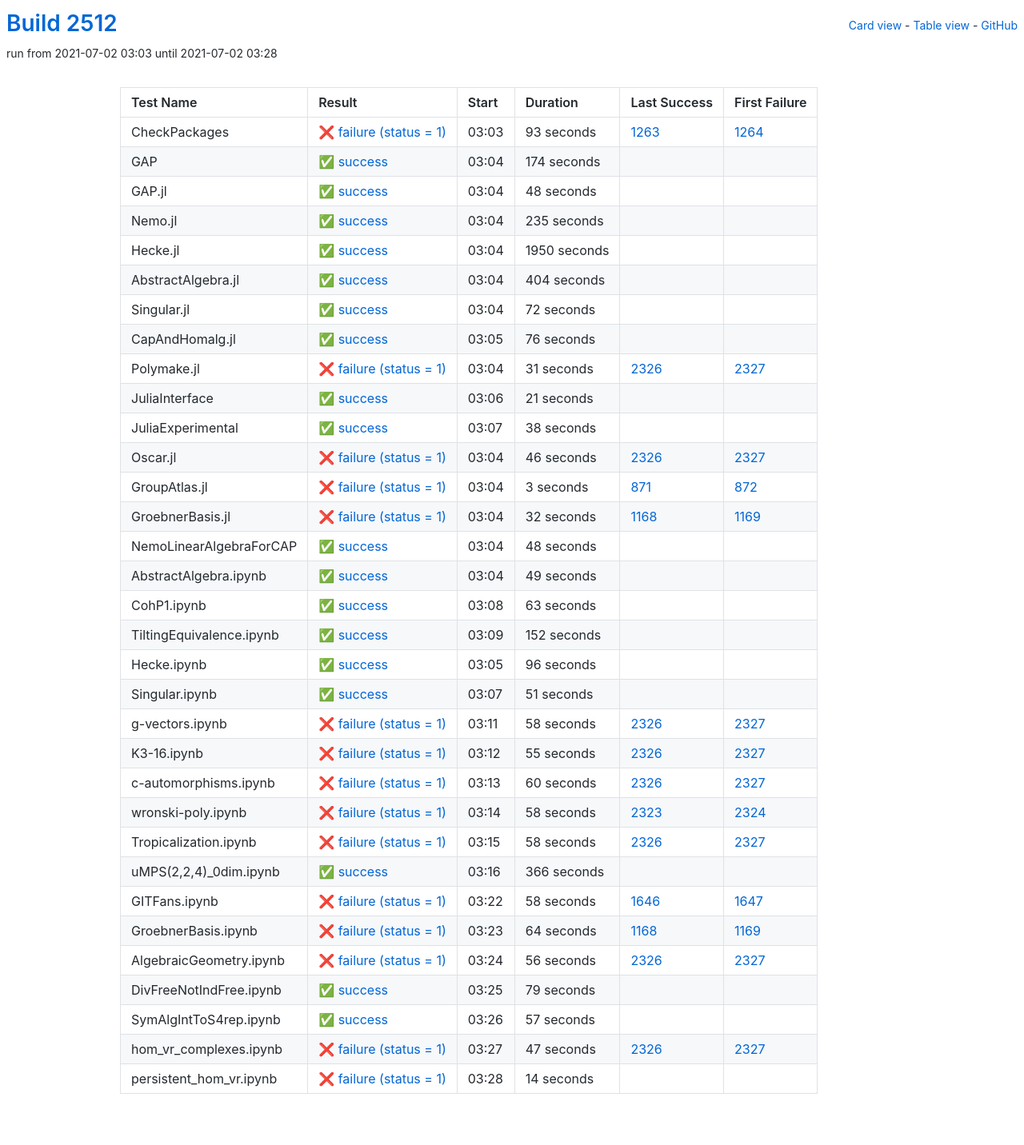
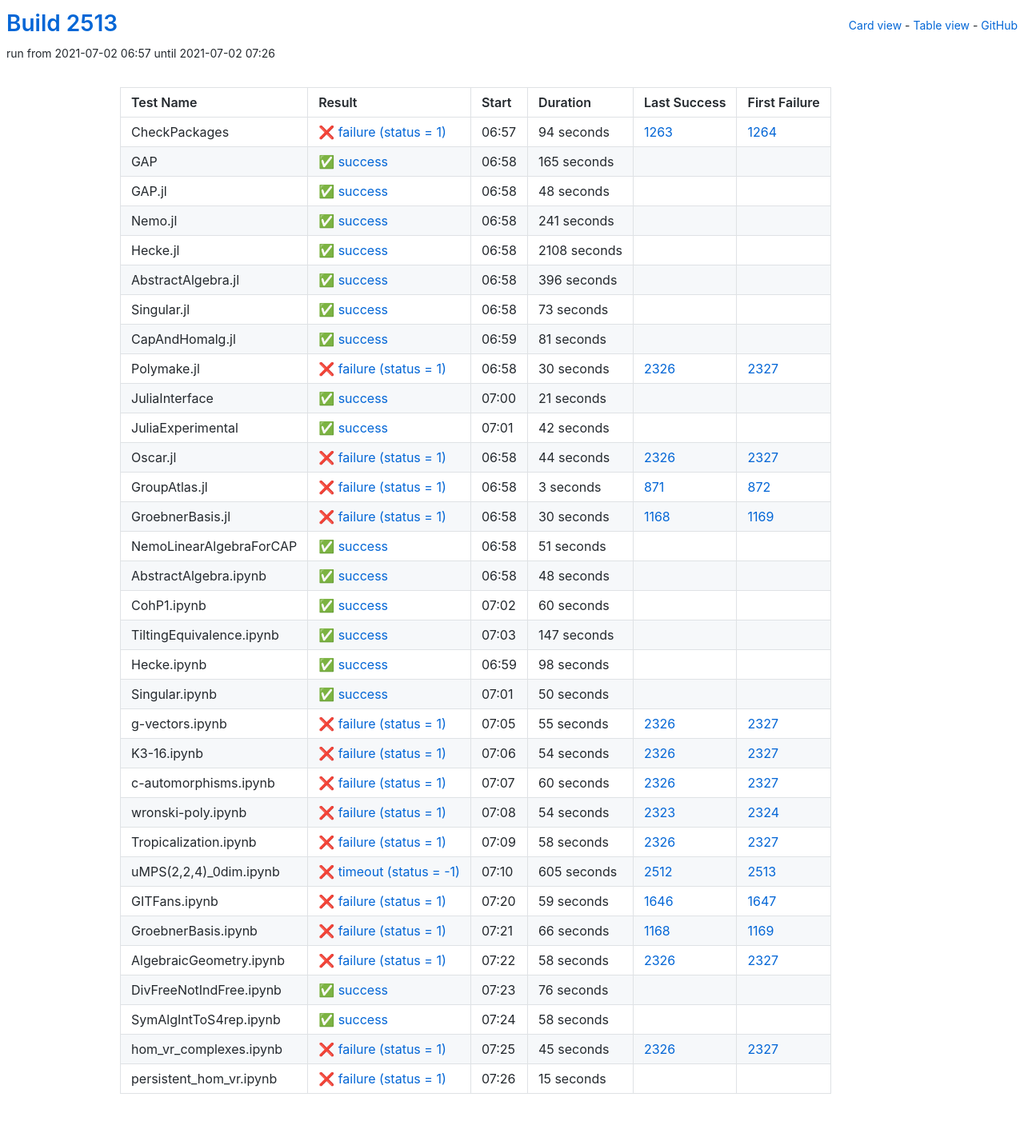
Before and after one commit to oscar-system/oscar-ci-status-stable, a Jekyll site: the page built from table.html, in a window 1280 px wide. Shown: the whole page at 80% size. Built offline with Jekyll 4.4.1, drawn with Linux system fonts in a browser that asks for light colours.

Commit message:
Build #2513

```diff
--- a/_data/ci.yml
+++ b/_data/ci.yml
@@ -1,6 +1,6 @@
 ---
-build: 2512
-build_url: https://oscarci.mathematik.uni-kl.de/job/oscar-stable/2512/
+build: 2513
+build_url: https://oscarci.mathematik.uni-kl.de/job/oscar-stable/2513/
 job: oscar-stable
 organization: oscar-system
 repo: oscar-ci-status-stable
@@ -8,32 +8,32 @@ repourl: https://github.com/oscar-system/oscar-ci-status-stable
 tests:
 - name: CheckPackages
   id: checkpackages
-  log: https://oscarci.mathematik.uni-kl.de/job/oscar-stable/2512/artifact/logs/build-2512/CheckPackages.log
-  start: 2021-07-02 03:03
+  log: https://oscarci.mathematik.uni-kl.de/job/oscar-stable/2513/artifact/logs/build-2513/CheckPackages.log
+  start: 2021-07-02 06:57
   success: false
   exitcode: 1
   status: failure
-  duration: 93
+  duration: 94
   last_success: 1263
   last_success_url: https://oscarci.mathematik.uni-kl.de/job/oscar-stable/1263/
   first_failure: 1264
   first_failure_url: https://oscarci.mathematik.uni-kl.de/job/oscar-stable/1264/
 - name: GAP
   id: gap
-  log: https://oscarci.mathematik.uni-kl.de/job/oscar-stable/2512/artifact/logs/build-2512/GAP.log
-  start: 2021-07-02 03:04
+  log: https://oscarci.mathematik.uni-kl.de/job/oscar-stable/2513/artifact/logs/build-2513/GAP.log
+  start: 2021-07-02 06:58
   success: true
   exitcode: 0
   status: success
-  duration: 174
+  duration: 165
   last_success: false
   last_success_url:
   first_failure: false
   first_failure_url:
 - name: GAP.jl
   id: gap-jl
-  log: https://oscarci.mathematik.uni-kl.de/job/oscar-stable/2512/artifact/logs/build-2512/GAP.jl.log
-  start: 2021-07-02 03:04
+  log: https://oscarci.mathematik.uni-kl.de/job/oscar-stable/2513/artifact/logs/build-2513/GAP.jl.log
+  start: 2021-07-02 06:58
   success: true
   exitcode: 0
   status: success
@@ -44,80 +44,80 @@ tests:
   first_failure_url:
 - name: Nemo.jl
   id: nemo-jl
-  log: https://oscarci.mathematik.uni-kl.de/job/oscar-stable/2512/artifact/logs/build-2512/Nemo.jl.log
-  start: 2021-07-02 03:04
+  log: https://oscarci.mathematik.uni-kl.de/job/oscar-stable/2513/artifact/logs/build-2513/Nemo.jl.log
+  start: 2021-07-02 06:58
   success: true
   exitcode: 0
   status: success
-  duration: 235
+  duration: 241
   last_success: false
   last_success_url:
   first_failure: false
   first_failure_url:
 - name: Hecke.jl
   id: hecke-jl
-  log: https://oscarci.mathematik.uni-kl.de/job/oscar-stable/2512/artifact/logs/build-2512/Hecke.jl.log
-  start: 2021-07-02 03:04
+  log: https://oscarci.mathematik.uni-kl.de/job/oscar-stable/2513/artifact/logs/build-2513/Hecke.jl.log
+  start: 2021-07-02 06:58
   success: true
   exitcode: 0
   status: success
-  duration: 1950
+  duration: 2108
   last_success: false
   last_success_url:
   first_failure: false
   first_failure_url:
 - name: AbstractAlgebra.jl
   id: abstractalgebra-jl
-  log: https://oscarci.mathematik.uni-kl.de/job/oscar-stable/2512/artifact/logs/build-2512/AbstractAlgebra.jl.log
-  start: 2021-07-02 03:04
+  log: https://oscarci.mathematik.uni-kl.de/job/oscar-stable/2513/artifact/logs/build-2513/AbstractAlgebra.jl.log
+  start: 2021-07-02 06:58
   success: true
   exitcode: 0
   status: success
-  duration: 404
+  duration: 396
   last_success: false
   last_success_url:
   first_failure: false
   first_failure_url:
 - name: Singular.jl
   id: singular-jl
-  log: https://oscarci.mathematik.uni-kl.de/job/oscar-stable/2512/artifact/logs/build-2512/Singular.jl.log
-  start: 2021-07-02 03:04
+  log: https://oscarci.mathematik.uni-kl.de/job/oscar-stable/2513/artifact/logs/build-2513/Singular.jl.log
+  start: 2021-07-02 06:58
   success: true
   exitcode: 0
   status: success
-  duration: 72
+  duration: 73
   last_success: false
   last_success_url:
   first_failure: false
   first_failure_url:
 - name: CapAndHomalg.jl
   id: capandhomalg-jl
-  log: https://oscarci.mathematik.uni-kl.de/job/oscar-stable/2512/artifact/logs/build-2512/CapAndHomalg.jl.log
-  start: 2021-07-02 03:05
+  log: https://oscarci.mathematik.uni-kl.de/job/oscar-stable/2513/artifact/logs/build-2513/CapAndHomalg.jl.log
+  start: 2021-07-02 06:59
   success: true
   exitcode: 0
   status: success
-  duration: 76
+  duration: 81
   last_success: false
   last_success_url:
   first_failure: false
   first_failure_url:
 - name: Polymake.jl
   id: polymake-jl
-  log: https://oscarci.mathematik.uni-kl.de/job/oscar-stable/2512/artifact/logs/build-2512/Polymake.jl.log
-  start: 2021-07-02 03:04
+  log: https://oscarci.mathematik.uni-kl.de/job/oscar-stable/2513/artifact/logs/build-2513/Polymake.jl.log
+  start: 2021-07-02 06:58
   success: false
   exitcode: 1
   status: failure
-  duration: 31
+  duration: 30
   last_success: 2326
   last_success_url: https://oscarci.mathematik.uni-kl.de/job/oscar-stable/2326/
   first_failure: 2327
   first_failure_url: https://oscarci.mathematik.uni-kl.de/job/oscar-stable/2327/
 - name: JuliaInterface
   id: juliainterface
-  log: https://oscarci.mathematik.uni-kl.de/job/oscar-stable/2512/artifact/logs/build-2512/JuliaInterface.log
-  start: 2021-07-02 03:06
+  log: https://oscarci.mathematik.uni-kl.de/job/oscar-stable/2513/artifact/logs/build-2513/JuliaInterface.log
+  start: 2021-07-02 07:00
   success: true
   exitcode: 0
   status: success
@@ -128,32 +128,32 @@ tests:
   first_failure_url:
 - name: JuliaExperimental
   id: juliaexperimental
-  log: https://oscarci.mathematik.uni-kl.de/job/oscar-stable/2512/artifact/logs/build-2512/JuliaExperimental.log
-  start: 2021-07-02 03:07
+  log: https://oscarci.mathematik.uni-kl.de/job/oscar-stable/2513/artifact/logs/build-2513/JuliaExperimental.log
+  start: 2021-07-02 07:01
   success: true
   exitcode: 0
   status: success
-  duration: 38
+  duration: 42
   last_success: false
   last_success_url:
   first_failure: false
   first_failure_url:
 - name: Oscar.jl
   id: oscar-jl
-  log: https://oscarci.mathematik.uni-kl.de/job/oscar-stable/2512/artifact/logs/build-2512/Oscar.jl.log
-  start: 2021-07-02 03:04
+  log: https://oscarci.mathematik.uni-kl.de/job/oscar-stable/2513/artifact/logs/build-2513/Oscar.jl.log
+  start: 2021-07-02 06:58
   success: false
   exitcode: 1
   status: failure
-  duration: 46
+  duration: 44
   last_success: 2326
   last_success_url: https://oscarci.mathematik.uni-kl.de/job/oscar-stable/2326/
   first_failure: 2327
   first_failure_url: https://oscarci.mathematik.uni-kl.de/job/oscar-stable/2327/
 - name: GroupAtlas.jl
   id: groupatlas-jl
-  log: https://oscarci.mathematik.uni-kl.de/job/oscar-stable/2512/artifact/logs/build-2512/GroupAtlas.jl.log
-  start: 2021-07-02 03:04
+  log: https://oscarci.mathematik.uni-kl.de/job/oscar-stable/2513/artifact/logs/build-2513/GroupAtlas.jl.log
+  start: 2021-07-02 06:58
   success: false
   exitcode: 1
   status: failure
@@ -164,20 +164,32 @@ tests:
   first_failure_url: https://oscarci.mathematik.uni-kl.de/job/oscar-stable/872/
 - name: GroebnerBasis.jl
   id: groebnerbasis-jl
-  log: https://oscarci.mathematik.uni-kl.de/job/oscar-stable/2512/artifact/logs/build-2512/GroebnerBasis.jl.log
-  start: 2021-07-02 03:04
+  log: https://oscarci.mathematik.uni-kl.de/job/oscar-stable/2513/artifact/logs/build-2513/GroebnerBasis.jl.log
+  start: 2021-07-02 06:58
   success: false
   exitcode: 1
   status: failure
-  duration: 32
+  duration: 30
   last_success: 1168
   last_success_url: https://oscarci.mathematik.uni-kl.de/job/oscar-stable/1168/
   first_failure: 1169
   first_failure_url: https://oscarci.mathematik.uni-kl.de/job/oscar-stable/1169/
 - name: NemoLinearAlgebraForCAP
   id: nemolinearalgebraforcap
-  log: https://oscarci.mathematik.uni-kl.de/job/oscar-stable/2512/artifact/logs/build-2512/NemoLinearAlgebraForCAP.log
-  start: 2021-07-02 03:04
+  log: https://oscarci.mathematik.uni-kl.de/job/oscar-stable/2513/artifact/logs/build-2513/NemoLinearAlgebraForCAP.log
+  start: 2021-07-02 06:58
+  success: true
+  exitcode: 0
+  status: success
+  duration: 51
+  last_success: false
+  last_success_url:
+  first_failure: false
+  first_failure_url:
+- name: AbstractAlgebra.ipynb
+  id: abstractalgebra-ipynb
+  log: https://oscarci.mathematik.uni-kl.de/job/oscar-stable/2513/artifact/logs/build-2513/AbstractAlgebra.ipynb.log
+  start: 2021-07-02 06:58
   success: true
   exitcode: 0
   status: success
@@ -186,82 +198,58 @@ tests:
   last_success_url:
   first_failure: false
   first_failure_url:
-- name: AbstractAlgebra.ipynb
-  id: abstractalgebra-ipynb
-  log: https://oscarci.mathematik.uni-kl.de/job/oscar-stable/2512/artifact/logs/build-2512/AbstractAlgebra.ipynb.log
-  start: 2021-07-02 03:04
+- name: CohP1.ipynb
+  id: cohp1-ipynb
+  log: https://oscarci.mathematik.uni-kl.de/job/oscar-stable/2513/artifact/logs/build-2513/CohP1.ipynb.log
+  start: 2021-07-02 07:02
   success: true
   exitcode: 0
   status: success
-  duration: 49
-  last_success: false
-  last_success_url:
-  first_failure: false
-  first_failure_url:
-- name: CohP1.ipynb
-  id: cohp1-ipynb
-  log: https://oscarci.mathematik.uni-kl.de/job/oscar-stable/2512/artifact/logs/build-2512/CohP1.ipynb.log
-  start: 2021-07-02 03:08
-  success: true
-  exitcode: 0
-  status: success
-  duration: 63
+  duration: 60
   last_success: false
   last_success_url:
   first_failure: false
   first_failure_url:
 - name: TiltingEquivalence.ipynb
   id: tiltingequivalence-ipynb
-  log: https://oscarci.mathematik.uni-kl.de/job/oscar-stable/2512/artifact/logs/build-2512/TiltingEquivalence.ipynb.log
-  start: 2021-07-02 03:09
+  log: https://oscarci.mathematik.uni-kl.de/job/oscar-stable/2513/artifact/logs/build-2513/TiltingEquivalence.ipynb.log
+  start: 2021-07-02 07:03
   success: true
   exitcode: 0
   status: success
-  duration: 152
+  duration: 147
   last_success: false
   last_success_url:
   first_failure: false
   first_failure_url:
 - name: Hecke.ipynb
   id: hecke-ipynb
-  log: https://oscarci.mathematik.uni-kl.de/job/oscar-stable/2512/artifact/logs/build-2512/Hecke.ipynb.log
-  start: 2021-07-02 03:05
+  log: https://oscarci.mathematik.uni-kl.de/job/oscar-stable/2513/artifact/logs/build-2513/Hecke.ipynb.log
+  start: 2021-07-02 06:59
   success: true
   exitcode: 0
   status: success
-  duration: 96
+  duration: 98
   last_success: false
   last_success_url:
   first_failure: false
   first_failure_url:
 - name: Singular.ipynb
   id: singular-ipynb
-  log: https://oscarci.mathematik.uni-kl.de/job/oscar-stable/2512/artifact/logs/build-2512/Singular.ipynb.log
-  start: 2021-07-02 03:07
+  log: https://oscarci.mathematik.uni-kl.de/job/oscar-stable/2513/artifact/logs/build-2513/Singular.ipynb.log
+  start: 2021-07-02 07:01
   success: true
   exitcode: 0
   status: success
-  duration: 51
+  duration: 50
   last_success: false
   last_success_url:
   first_failure: false
   first_failure_url:
 - name: g-vectors.ipynb
   id: g-vectors-ipynb
-  log: https://oscarci.mathematik.uni-kl.de/job/oscar-stable/2512/artifact/logs/build-2512/g-vectors.ipynb.log
-  start: 2021-07-02 03:11
-  success: false
-  exitcode: 1
-  status: failure
-  duration: 58
-  last_success: 2326
-  last_success_url: https://oscarci.mathematik.uni-kl.de/job/oscar-stable/2326/
-  first_failure: 2327
-  first_failure_url: https://oscarci.mathematik.uni-kl.de/job/oscar-stable/2327/
-- name: K3-16.ipynb
-  id: k3-16-ipynb
-  log: https://oscarci.mathematik.uni-kl.de/job/oscar-stable/2512/artifact/logs/build-2512/K3-16.ipynb.log
-  start: 2021-07-02 03:12
+  log: https://oscarci.mathematik.uni-kl.de/job/oscar-stable/2513/artifact/logs/build-2513/g-vectors.ipynb.log
+  start: 2021-07-02 07:05
   success: false
   exitcode: 1
   status: failure
@@ -270,10 +258,22 @@ tests:
   last_success_url: https://oscarci.mathematik.uni-kl.de/job/oscar-stable/2326/
   first_failure: 2327
   first_failure_url: https://oscarci.mathematik.uni-kl.de/job/oscar-stable/2327/
+- name: K3-16.ipynb
+  id: k3-16-ipynb
+  log: https://oscarci.mathematik.uni-kl.de/job/oscar-stable/2513/artifact/logs/build-2513/K3-16.ipynb.log
+  start: 2021-07-02 07:06
+  success: false
+  exitcode: 1
+  status: failure
+  duration: 54
+  last_success: 2326
+  last_success_url: https://oscarci.mathematik.uni-kl.de/job/oscar-stable/2326/
+  first_failure: 2327
+  first_failure_url: https://oscarci.mathematik.uni-kl.de/job/oscar-stable/2327/
 - name: c-automorphisms.ipynb
   id: c-automorphisms-ipynb
-  log: https://oscarci.mathematik.uni-kl.de/job/oscar-stable/2512/artifact/logs/build-2512/c-automorphisms.ipynb.log
-  start: 2021-07-02 03:13
+  log: https://oscarci.mathematik.uni-kl.de/job/oscar-stable/2513/artifact/logs/build-2513/c-automorphisms.ipynb.log
+  start: 2021-07-02 07:07
   success: false
   exitcode: 1
   status: failure
@@ -284,20 +284,20 @@ tests:
   first_failure_url: https://oscarci.mathematik.uni-kl.de/job/oscar-stable/2327/
 - name: wronski-poly.ipynb
   id: wronski-poly-ipynb
-  log: https://oscarci.mathematik.uni-kl.de/job/oscar-stable/2512/artifact/logs/build-2512/wronski-poly.ipynb.log
-  start: 2021-07-02 03:14
+  log: https://oscarci.mathematik.uni-kl.de/job/oscar-stable/2513/artifact/logs/build-2513/wronski-poly.ipynb.log
+  start: 2021-07-02 07:08
   success: false
   exitcode: 1
   status: failure
-  duration: 58
+  duration: 54
   last_success: 2323
   last_success_url: https://oscarci.mathematik.uni-kl.de/job/oscar-stable/2323/
   first_failure: 2324
   first_failure_url: https://oscarci.mathematik.uni-kl.de/job/oscar-stable/2324/
 - name: Tropicalization.ipynb
   id: tropicalization-ipynb
-  log: https://oscarci.mathematik.uni-kl.de/job/oscar-stable/2512/artifact/logs/build-2512/Tropicalization.ipynb.log
-  start: 2021-07-02 03:15
+  log: https://oscarci.mathematik.uni-kl.de/job/oscar-stable/2513/artifact/logs/build-2513/Tropicalization.ipynb.log
+  start: 2021-07-02 07:09
   success: false
   exitcode: 1
   status: failure
@@ -308,96 +308,96 @@ tests:
   first_failure_url: https://oscarci.mathematik.uni-kl.de/job/oscar-stable/2327/
 - name: uMPS(2,2,4)_0dim.ipynb
   id: umps-2-2-4-0dim-ipynb
-  log: https://oscarci.mathematik.uni-kl.de/job/oscar-stable/2512/artifact/logs/build-2512/uMPS-2-2-4-_0dim.ipynb.log
-  start: 2021-07-02 03:16
-  success: true
-  exitcode: 0
-  status: success
-  duration: 366
-  last_success: false
-  last_success_url:
-  first_failure: false
-  first_failure_url:
+  log: https://oscarci.mathematik.uni-kl.de/job/oscar-stable/2513/artifact/logs/build-2513/uMPS-2-2-4-_0dim.ipynb.log
+  start: 2021-07-02 07:10
+  success: false
+  exitcode: -1
+  status: timeout
+  duration: 605
+  last_success: 2512
+  last_success_url: https://oscarci.mathematik.uni-kl.de/job/oscar-stable/2512/
+  first_failure: 2513
+  first_failure_url: https://oscarci.mathematik.uni-kl.de/job/oscar-stable/2513/
 - name: GITFans.ipynb
   id: gitfans-ipynb
-  log: https://oscarci.mathematik.uni-kl.de/job/oscar-stable/2512/artifact/logs/build-2512/GITFans.ipynb.log
-  start: 2021-07-02 03:22
+  log: https://oscarci.mathematik.uni-kl.de/job/oscar-stable/2513/artifact/logs/build-2513/GITFans.ipynb.log
+  start: 2021-07-02 07:20
   success: false
   exitcode: 1
   status: failure
-  duration: 58
+  duration: 59
   last_success: 1646
   last_success_url: https://oscarci.mathematik.uni-kl.de/job/oscar-stable/1646/
   first_failure: 1647
   first_failure_url: https://oscarci.mathematik.uni-kl.de/job/oscar-stable/1647/
 - name: GroebnerBasis.ipynb
   id: groebnerbasis-ipynb
-  log: https://oscarci.mathematik.uni-kl.de/job/oscar-stable/2512/artifact/logs/build-2512/GroebnerBasis.ipynb.log
-  start: 2021-07-02 03:23
+  log: https://oscarci.mathematik.uni-kl.de/job/oscar-stable/2513/artifact/logs/build-2513/GroebnerBasis.ipynb.log
+  start: 2021-07-02 07:21
   success: false
   exitcode: 1
   status: failure
-  duration: 64
+  duration: 66
   last_success: 1168
   last_success_url: https://oscarci.mathematik.uni-kl.de/job/oscar-stable/1168/
   first_failure: 1169
   first_failure_url: https://oscarci.mathematik.uni-kl.de/job/oscar-stable/1169/
 - name: AlgebraicGeometry.ipynb
   id: algebraicgeometry-ipynb
-  log: https://oscarci.mathematik.uni-kl.de/job/oscar-stable/2512/artifact/logs/build-2512/AlgebraicGeometry.ipynb.log
-  start: 2021-07-02 03:24
+  log: https://oscarci.mathematik.uni-kl.de/job/oscar-stable/2513/artifact/logs/build-2513/AlgebraicGeometry.ipynb.log
+  start: 2021-07-02 07:22
   success: false
   exitcode: 1
   status: failure
-  duration: 56
+  duration: 58
   last_success: 2326
   last_success_url: https://oscarci.mathematik.uni-kl.de/job/oscar-stable/2326/
   first_failure: 2327
   first_failure_url: https://oscarci.mathematik.uni-kl.de/job/oscar-stable/2327/
 - name: DivFreeNotIndFree.ipynb
   id: divfreenotindfree-ipynb
-  log: https://oscarci.mathematik.uni-kl.de/job/oscar-stable/2512/artifact/logs/build-2512/DivFreeNotIndFree.ipynb.log
-  start: 2021-07-02 03:25
+  log: https://oscarci.mathematik.uni-kl.de/job/oscar-stable/2513/artifact/logs/build-2513/DivFreeNotIndFree.ipynb.log
+  start: 2021-07-02 07:23
   success: true
   exitcode: 0
   status: success
-  duration: 79
+  duration: 76
   last_success: false
   last_success_url:
   first_failure: false
   first_failure_url:
 - name: SymAlgIntToS4rep.ipynb
   id: symalginttos4rep-ipynb
-  log: https://oscarci.mathematik.uni-kl.de/job/oscar-stable/2512/artifact/logs/build-2512/SymAlgIntToS4rep.ipynb.log
-  start: 2021-07-02 03:26
+  log: https://oscarci.mathematik.uni-kl.de/job/oscar-stable/2513/artifact/logs/build-2513/SymAlgIntToS4rep.ipynb.log
+  start: 2021-07-02 07:24
   success: true
   exitcode: 0
   status: success
-  duration: 57
+  duration: 58
   last_success: false
   last_success_url:
   first_failure: false
   first_failure_url:
 - name: hom_vr_complexes.ipynb
   id: hom-vr-complexes-ipynb
-  log: https://oscarci.mathematik.uni-kl.de/job/oscar-stable/2512/artifact/logs/build-2512/hom_vr_complexes.ipynb.log
-  start: 2021-07-02 03:27
+  log: https://oscarci.mathematik.uni-kl.de/job/oscar-stable/2513/artifact/logs/build-2513/hom_vr_complexes.ipynb.log
+  start: 2021-07-02 07:25
   success: false
   exitcode: 1
   status: failure
-  duration: 47
+  duration: 45
   last_success: 2326
   last_success_url: https://oscarci.mathematik.uni-kl.de/job/oscar-stable/2326/
   first_failure: 2327
   first_failure_url: https://oscarci.mathematik.uni-kl.de/job/oscar-stable/2327/
 - name: persistent_hom_vr.ipynb
   id: persistent-hom-vr-ipynb
-  log: https://oscarci.mathematik.uni-kl.de/job/oscar-stable/2512/artifact/logs/build-2512/persistent_hom_vr.ipynb.log
-  start: 2021-07-02 03:28
+  log: https://oscarci.mathematik.uni-kl.de/job/oscar-stable/2513/artifact/logs/build-2513/persistent_hom_vr.ipynb.log
+  start: 2021-07-02 07:26
   success: false
   exitcode: 1
   status: failure
-  duration: 14
+  duration: 15
   last_success: false
   last_success_url:
   first_failure: false
```
Also changed, not shown: README.md.
